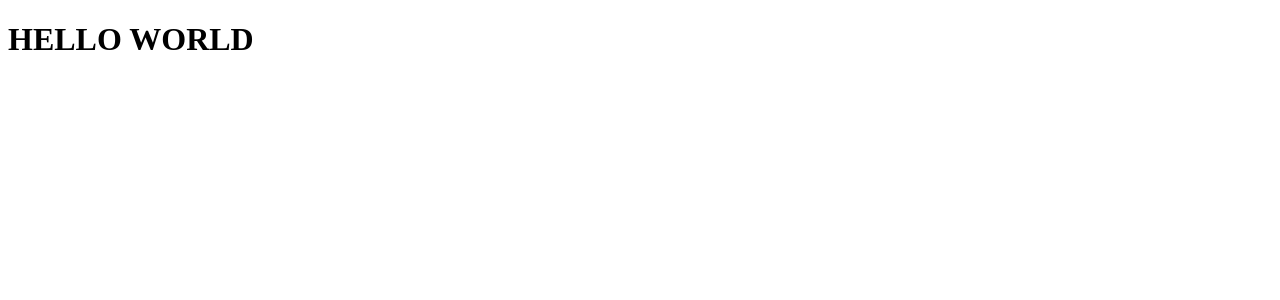
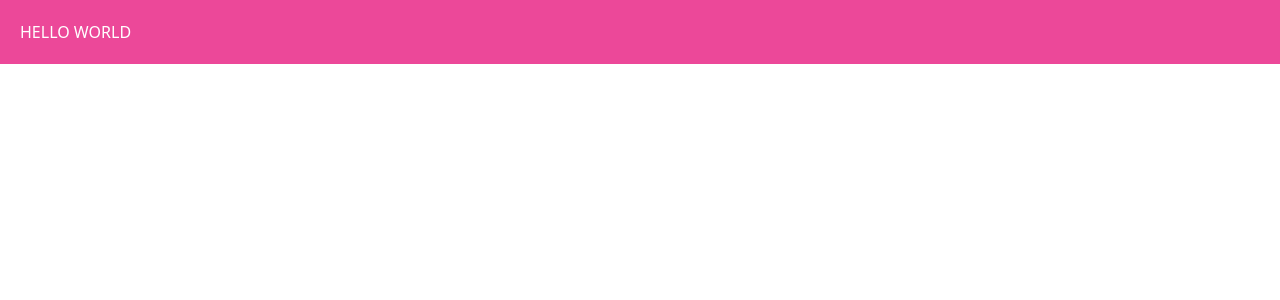
Before and after one commit to obendesmond/react-typscript-crud, a React (Create React App) app: page / in a window 1280 px wide. Shown: the top 300 px of the page. Built offline with nearby package versions, Linux system fonts and the light colour scheme.

Commit message:
setup tailwindcss

```diff
--- a/package.json
+++ b/package.json
@@ -39,5 +39,10 @@
       "last 1 firefox version",
       "last 1 safari version"
     ]
+  },
+  "devDependencies": {
+    "autoprefixer": "^10.4.14",
+    "postcss": "^8.4.21",
+    "tailwindcss": "^3.3.1"
   }
 }
--- /dev/null
+++ b/postcss.config.js
@@ -0,0 +1,6 @@
+module.exports = {
+  plugins: {
+    tailwindcss: {},
+    autoprefixer: {},
+  }
+}
--- a/src/App.tsx
+++ b/src/App.tsx
@@ -1,10 +1,10 @@
 import React from "react"
 
-const App = () => {
+const App:React.FC = () => {
 
     return (
-        <div>
-            <h1>HELLO WORLD</h1>
+        <div className="bg-pink-500 p-5 text-white">
+            <h1 >HELLO WORLD</h1>
         </div>
     )
 }
--- a/src/index.tsx
+++ b/src/index.tsx
@@ -1,5 +1,6 @@
 import React from "react"
 import ReactDOM from "react-dom/client"
 import App from './App';
+import "./main.css"
 
 ReactDOM.createRoot(document.getElementById("root") as HTMLElement).render(<App />)
--- /dev/null
+++ b/src/main.css
@@ -0,0 +1,3 @@
+@tailwind base;
+@tailwind components;
+@tailwind utilities;
--- /dev/null
+++ b/tailwind.config.js
@@ -0,0 +1,8 @@
+/** @type {import('tailwindcss').Config} */
+module.exports = {
+  content: ["./src/**/*.{html,js,jsx,ts,tsx}"],
+  theme: {
+    extend: {},
+  },
+  plugins: [],
+};
```
Also changed, not shown: 1 other file (tests, documents, lock files or other folders).
